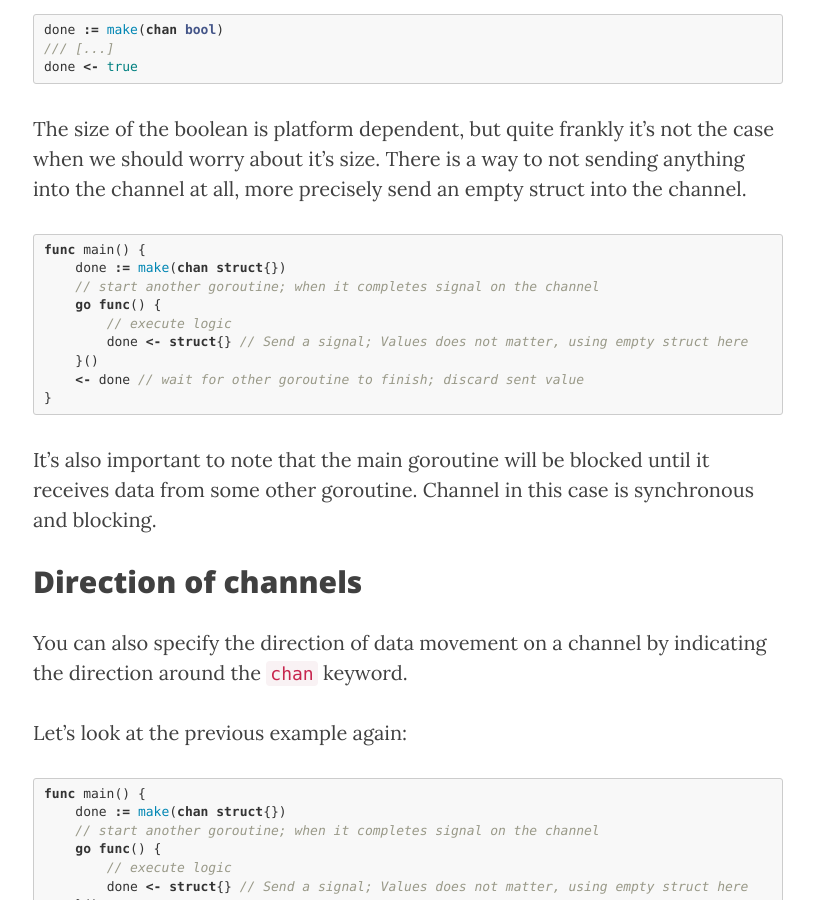
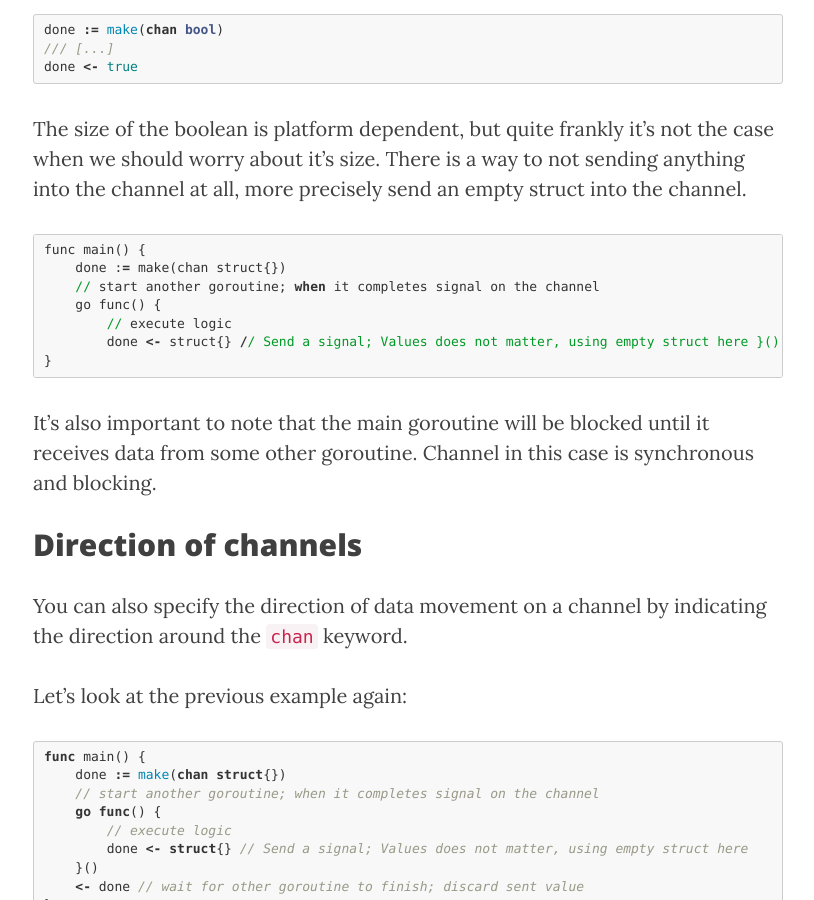
Before and after one commit to slavau/slavau.github.io, a Jekyll site: the page built from _posts/2015-10-11-go-practice-of-asynchronous-communication.md, in a window 1280 px wide and 900 px high, scrolled down 1226 px. Shown: the whole window, without its empty margins (232-1046 px from the left). Built offline with Jekyll 4.4.1, drawn with Linux system fonts in a browser that asks for light colours; nearby versions of some CDN libraries.

Commit message:
trying different highlighter

````diff
--- a/_posts/2015-10-11-go-practice-of-asynchronous-communication.md
+++ b/_posts/2015-10-11-go-practice-of-asynchronous-communication.md
@@ -30,7 +30,7 @@ The size of the boolean is platform dependent, but quite frankly it’s not the
 about it's size. There is a way to not sending anything into the channel at all, more precisely
 send an empty struct into the channel.
 
-```go
+```ruby
 func main() {
     done := make(chan struct{})
     // start another goroutine; when it completes signal on the channel
````
